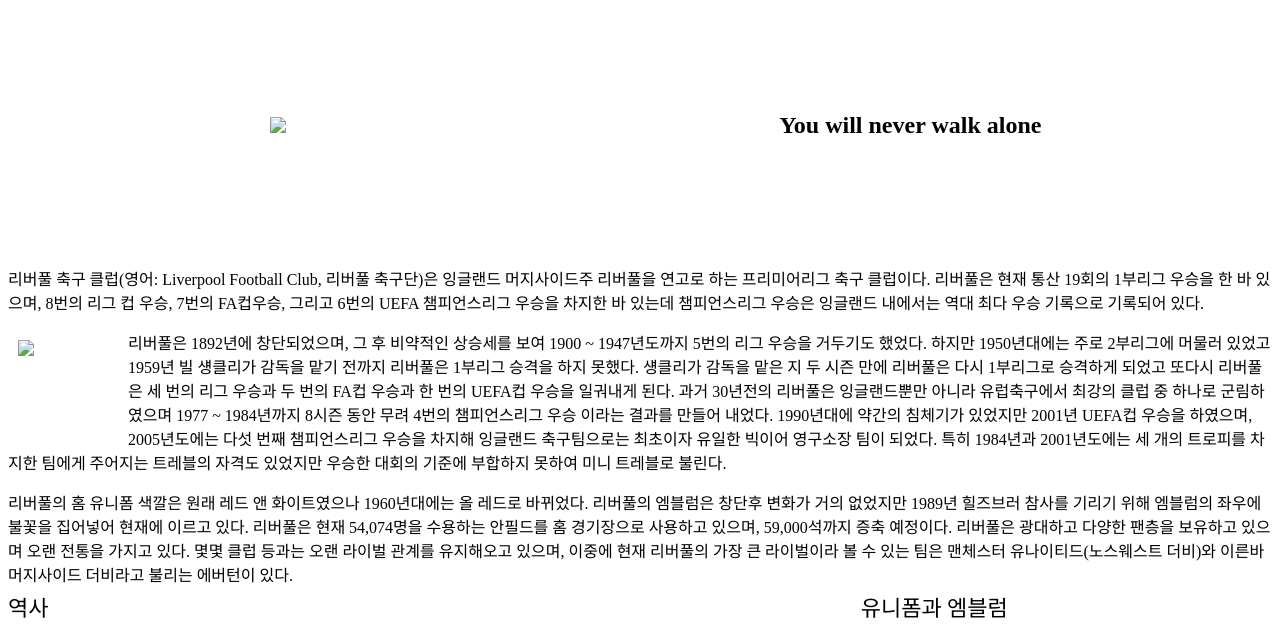
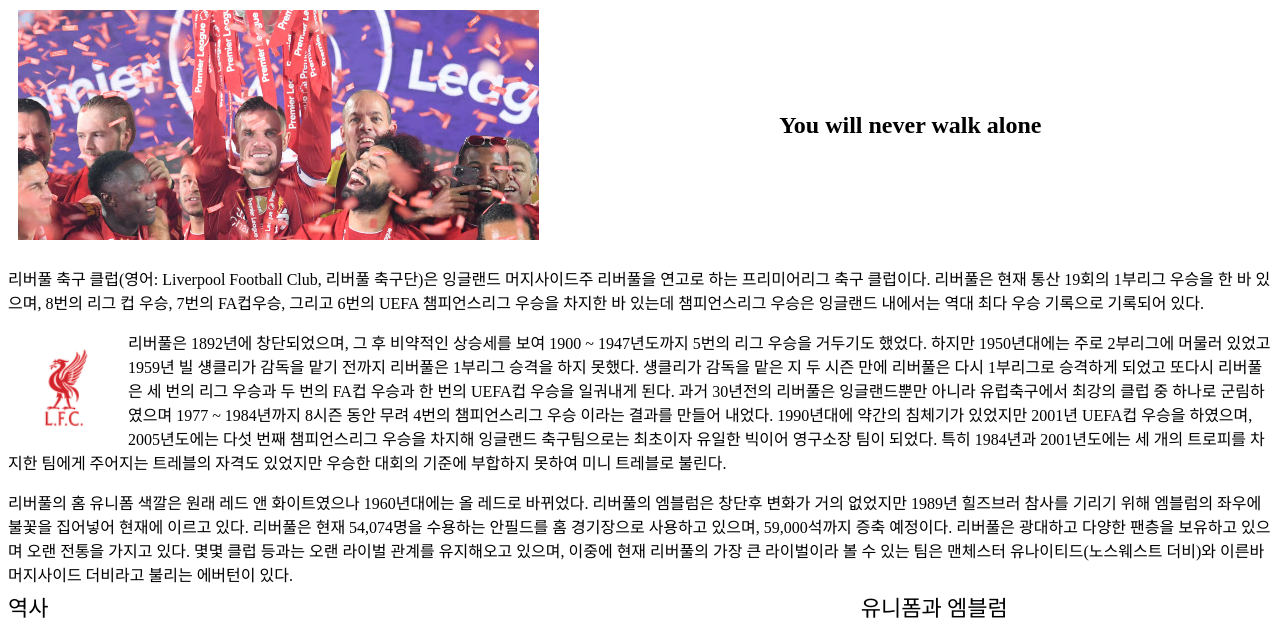
Before and after one commit to Geonhee12/wp-css, a plain HTML site: page index.html in a window 1280 px wide. Shown: the part 168-800 px from the top of the page. Drawn offline with Linux system fonts and the light colour scheme; the site is published under a folder, as on GitHub Pages, so addresses that start at the root find nothing.

Commit message:
4주차 과제

```diff
--- a/index.html
+++ b/index.html
@@ -211,7 +211,7 @@
     </header>
     <div class="flex-box">
         <div class="flex-item item1 image-container">
-            <img src="/image/PS20072300037.jpg">
+            <img src="./image/PS20072300037.jpg">
         </div>
         <div class="flex-item item2 text-center">
             <h2>You will never walk alone</h2>
@@ -221,7 +221,7 @@
         한 바 있으며, 8번의 리그 컵 우승, 7번의 FA컵우승, 그리고 6번의 UEFA 챔피언스리그 우승을 차지한 바 있는데 챔피언스리그 우승은 잉글랜드 내에서는 역대 최다 우승 기록으로 기록되어 있다.
     </p>
     <div class="item left-float">
-        <img src="/image/cccc.png">
+        <img src="./image/cccc.png">
     </div>
     <p>리버풀은 1892년에 창단되었으며, 그 후 비약적인 상승세를 보여 1900 ~ 1947년도까지 5번의 리그 우승을 거두기도 했었다. 하지만 1950년대에는 주로 2부리그에 머물러 있었고 1959년 빌
         섕클리가 감독을 맡기 전까지 리버풀은 1부리그 승격을 하지 못했다. 섕클리가 감독을 맡은 지 두 시즌 만에 리버풀은 다시 1부리그로 승격하게 되었고 또다시 리버풀은 세 번의 리그 우승과 두 번의 FA컵
```
